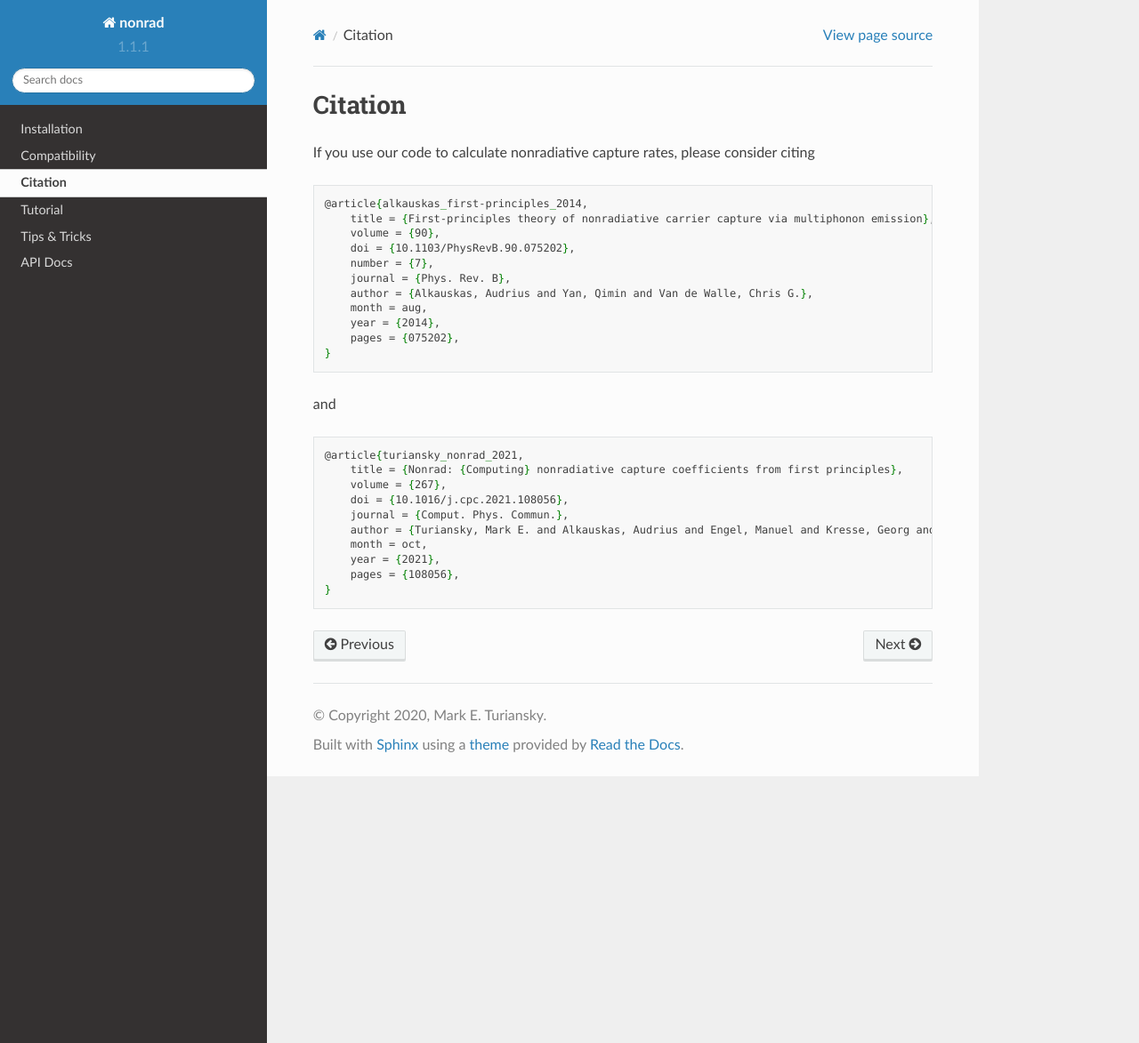
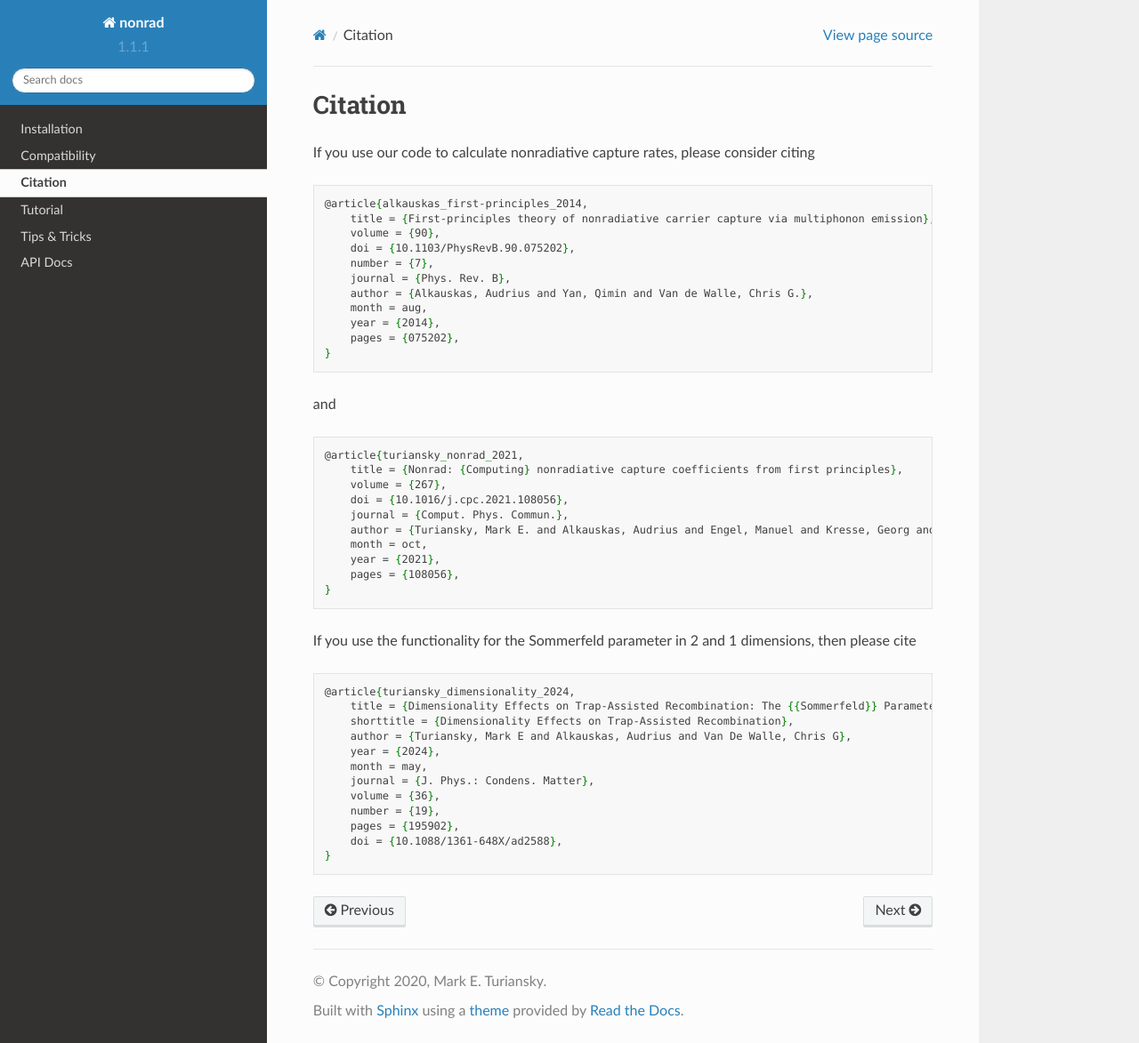
Before and after one commit to mturiansky/nonrad, a Sphinx documentation site: the page built from docs/citation.rst, in a window 1280 px wide and 1173 px high. Shown: the whole window at 89% size. Built offline with Sphinx 7.4.7 and the Read the Docs theme 2.0.0, drawn with Linux system fonts in a browser that asks for light colours.

Commit message:
update docs

```diff
--- a/docs/citation.rst
+++ b/docs/citation.rst
@@ -32,3 +32,21 @@ and
         year = {2021},
         pages = {108056},
     }
+
+
+If you use the functionality for the Sommerfeld parameter in 2 and 1 dimensions, then please cite
+
+.. code-block:: tex
+
+    @article{turiansky_dimensionality_2024,
+        title = {Dimensionality Effects on Trap-Assisted Recombination: The {{Sommerfeld}} Parameter},
+        shorttitle = {Dimensionality Effects on Trap-Assisted Recombination},
+        author = {Turiansky, Mark E and Alkauskas, Audrius and Van De Walle, Chris G},
+        year = {2024},
+        month = may,
+        journal = {J. Phys.: Condens. Matter},
+        volume = {36},
+        number = {19},
+        pages = {195902},
+        doi = {10.1088/1361-648X/ad2588},
+    }
```
Also changed, not shown: README.md (+15 -0 lines).
